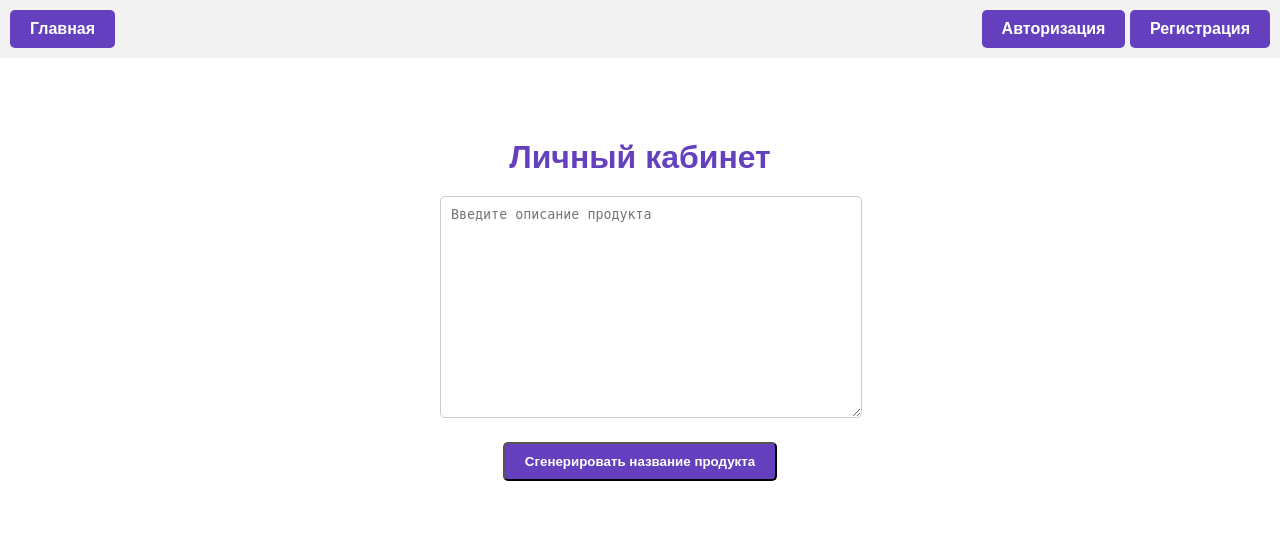
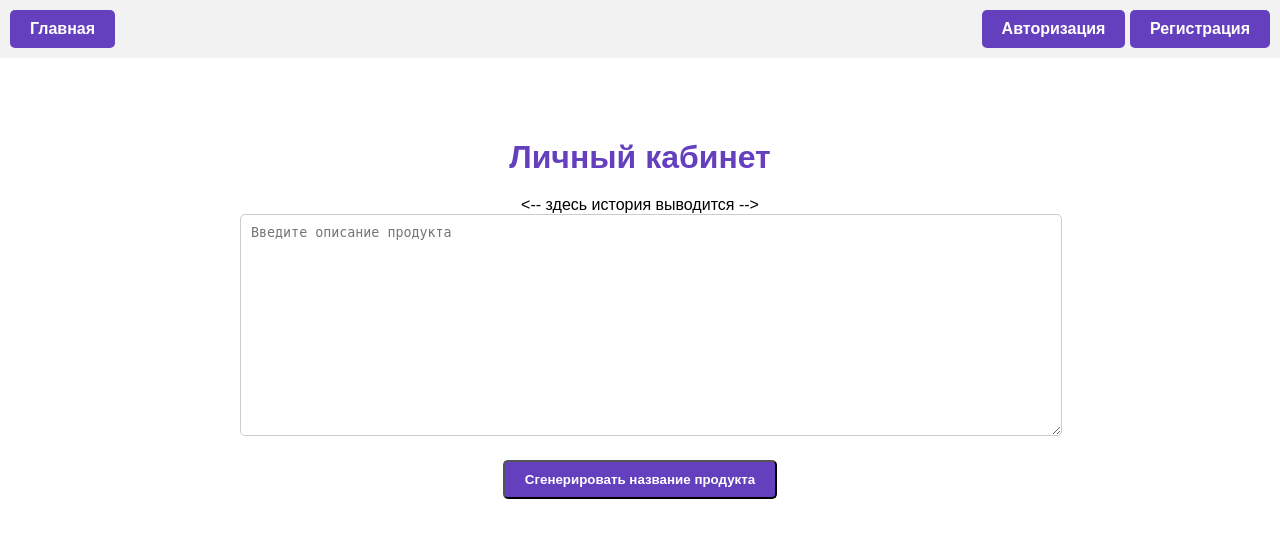
Before and after one commit to WocherZ/marketing-service-uralsib-hack, a Django app: page /personal_page in a window 1280 px wide. Shown: the top 558 px of the page. Run offline with Django 4.2, Linux system fonts and the light colour scheme.

Commit message:
Окно шире, имена на главной странице поменял, место для истории есть с id="chatHistory"

```diff
--- a/application/templates/personal_page.html
+++ b/application/templates/personal_page.html
@@ -13,7 +13,7 @@
     }
 
     .container {
-      max-width: 400px;
+      max-width: 800px;
       margin: 0 auto;
       padding: 40px;
     }
@@ -95,6 +95,9 @@
 
   <div class="container">
     <h1>Личный кабинет</h1>
+    <div id="chatWindow">
+      <div id="chatHistory"></div>   <-- здесь история выводится -->
+    </div>
     <form method="POST">
       {{ form.product_description }}
       <div class="submit-container">
```
Also changed, not shown: application/templates/home.html (+4 -4 lines).
